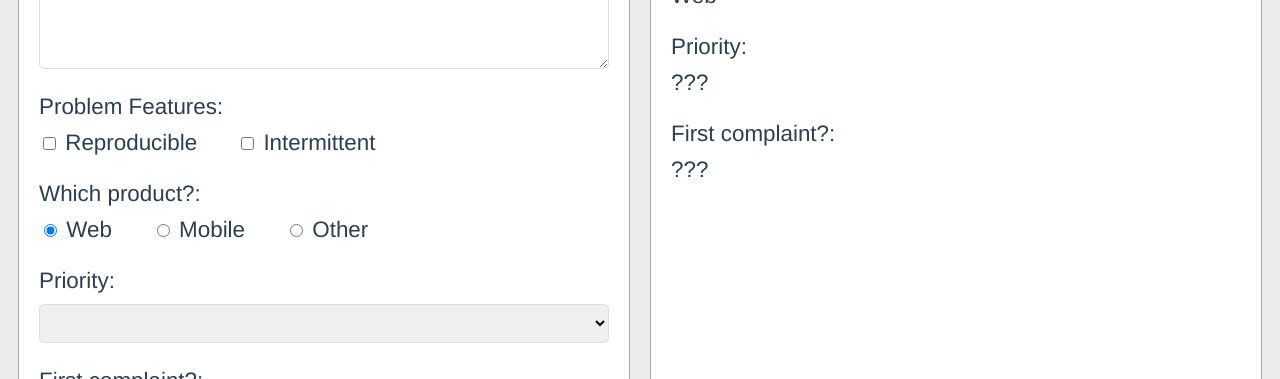
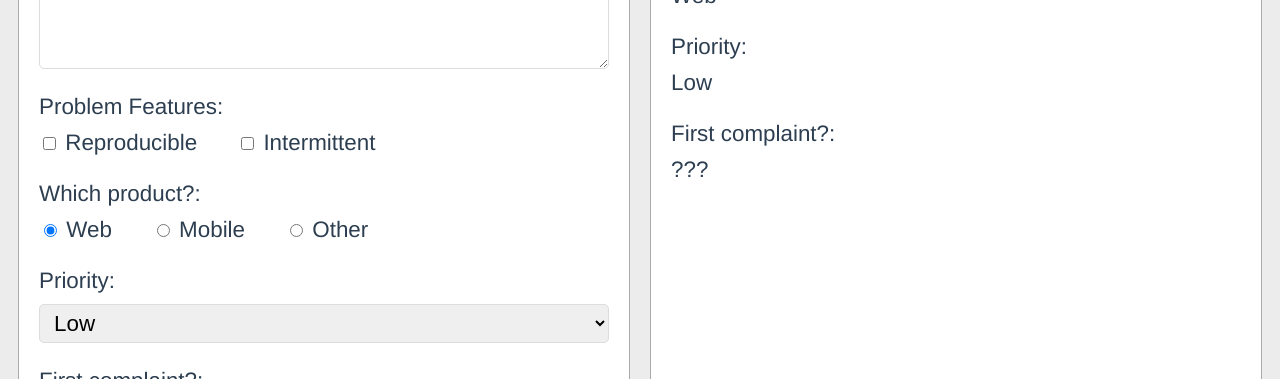
Before and after one commit to ecpieritz/complaint-form, a Vue app: page / in a window 1280 px wide. Shown: the part 573-952 px from the top of the page. Built offline with nearby package versions, Linux system fonts and the light colour scheme.

Commit message:
Modified Combobox <select> and <option>

```diff
--- a/src/App.vue
+++ b/src/App.vue
@@ -26,8 +26,10 @@
 					<span><input type="radio" v-model="product" value="Other"> Other</span>
 				</Rotulo>
 				<Rotulo nome="Priority">
-					<select name="" id="">
-						<option></option>
+					<select v-model="priority">
+						<option v-for="priority in priorities"
+						:key="priority.code"
+						:selected="priority.code === 1">{{priority.name}}</option>
 					</select>
 				</Rotulo>
 				<Rotulo nome="First complaint?">
@@ -61,7 +63,7 @@
 					<span>{{product}}</span>
 				</Rotulo>
 				<Rotulo nome="Priority">
-					<span>???</span>
+					<span>{{priority}}</span>
 				</Rotulo>
 				<Rotulo nome="First complaint?">
 					<span>???</span>
@@ -87,7 +89,15 @@ export default {
 			},
 			message: '',
 			features: [],
-			product: 'Web'
+			product: 'Web',
+			priorities: [
+				{code: 1, name: 'Low'},
+				{code: 2, name: 'Low-medium'},
+				{code: 3, name: 'Medium'},
+				{code: 4, name: 'Medium-high'},
+				{code: 5, name: 'High'}
+			],
+			priority: 'Low'
 		}
 	}
 }
```
